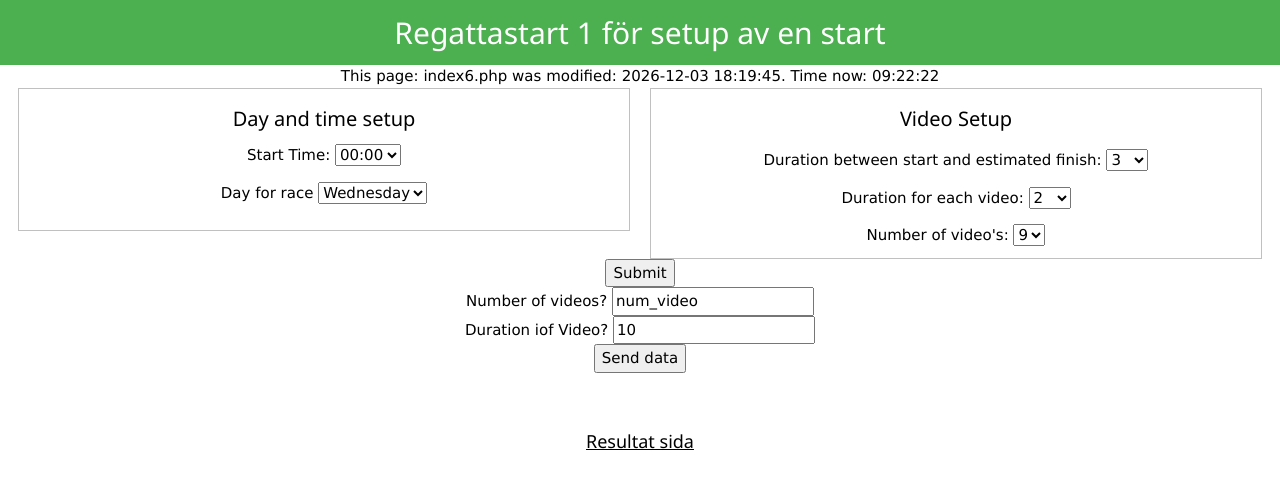
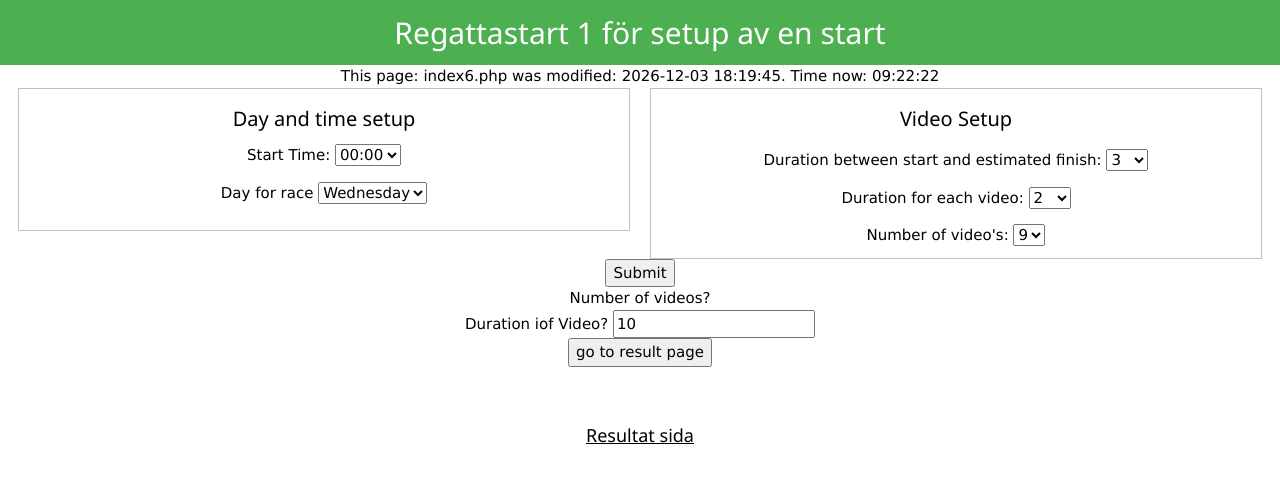
Before and after one commit to nrjphwe/Regattastart, a PHP site: page /index6.php in a window 1280 px wide. Shown: the top 489 px of the page. Run offline with PHP 8.4, Linux system fonts and the light colour scheme; data that the repository does not hold is empty.

Commit message:
Update index6.php

```diff
--- a/index6.php
+++ b/index6.php
@@ -153,14 +153,14 @@ error_log("Check if the form has been submitted");
     <form action="http://regattastart.local/" method="POST">
           <div>
             <label for="num_video">Number of videos?</label>
-            <input name="num_video" id="num_video" value="num_video" />
+            <input type="hidden" name="num_video" id="hidden_field_num_video" value="<?php echo $_POST['num_video'] ?>" />
           </div>
           <div>
             <label for="video_dur">Duration iof Video?</label>
             <input name="video_dur" id="video_dur" value="10" />
           </div>
           <div>
-            <button>Send data</button>
+            <button>go to result page</button>
           </div>
     </form>
 </div>
```
